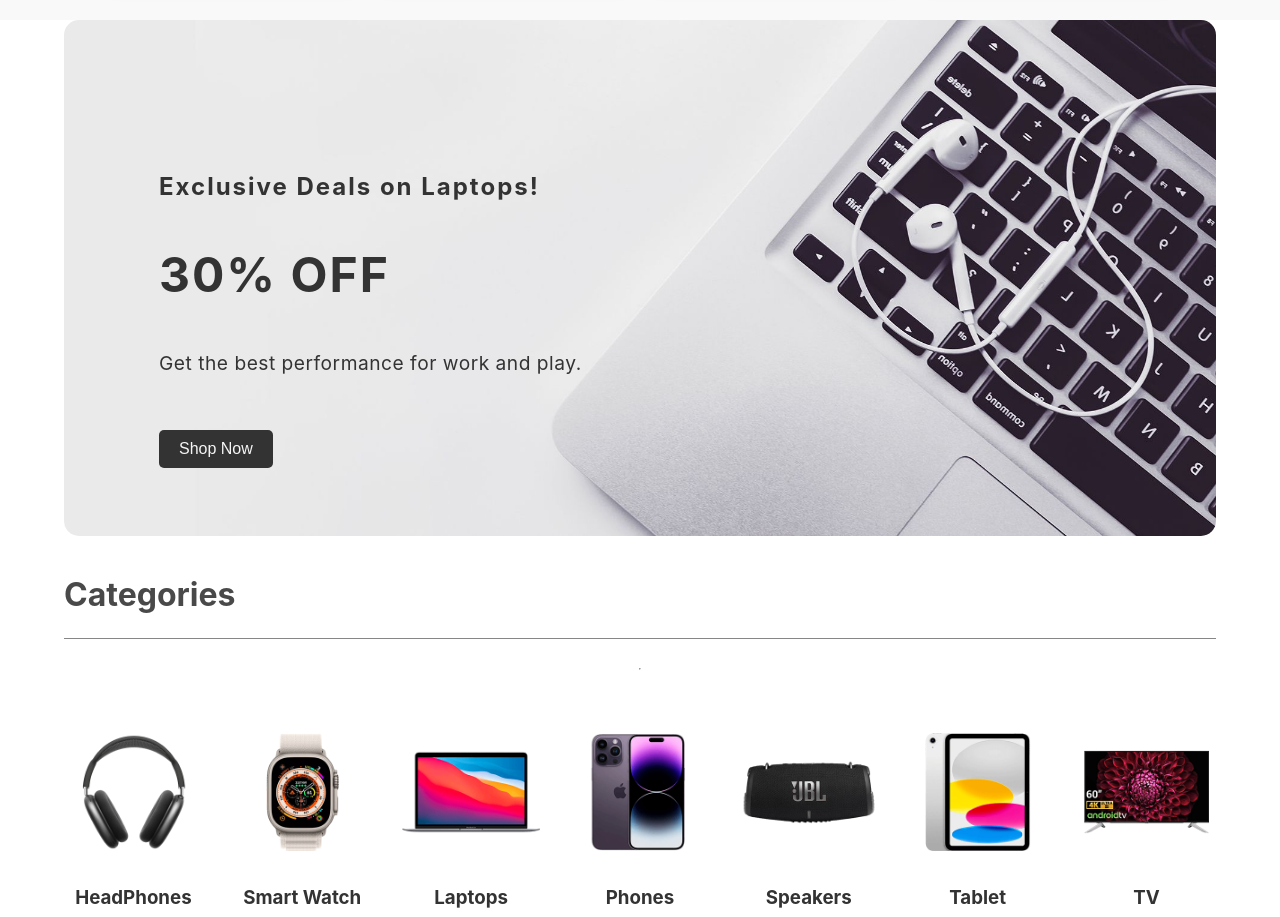
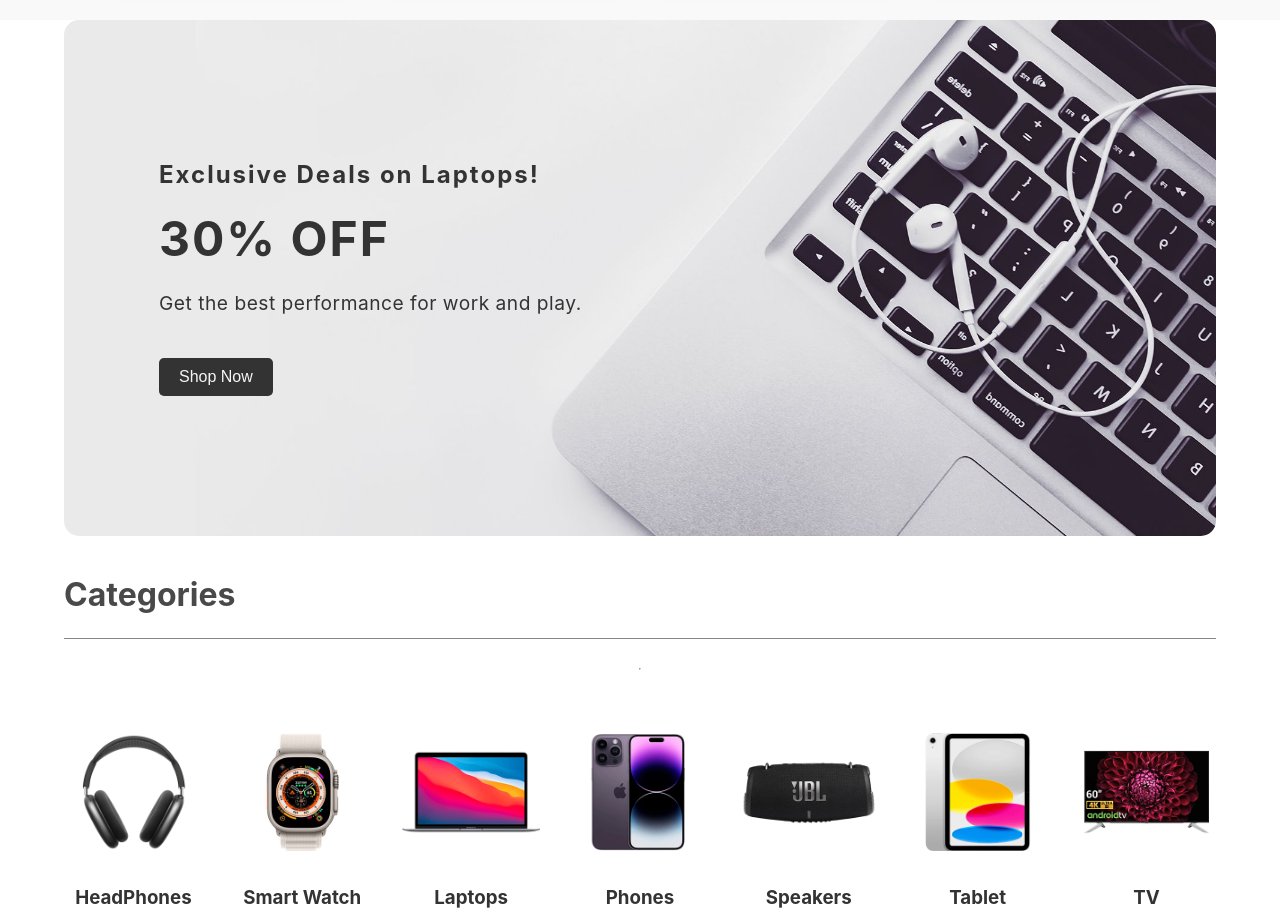
Before and after one commit to Nithish-B-7/ecommerce, a React (Create React App) app: page / in a window 1280 px wide. Shown: the part 1700-2617 px from the top of the page. Built offline with nearby package versions, Linux system fonts and the light colour scheme.

Commit message:
banner line-height changed

```diff
--- a/src/Components/Banner/Banner.css
+++ b/src/Components/Banner/Banner.css
@@ -22,7 +22,7 @@
   left: 80px;
   color: #333;
   padding: 15px;
-  line-height: 3.5rem;
+  line-height: 2rem;
 }
 
 .banner-btn{
```
